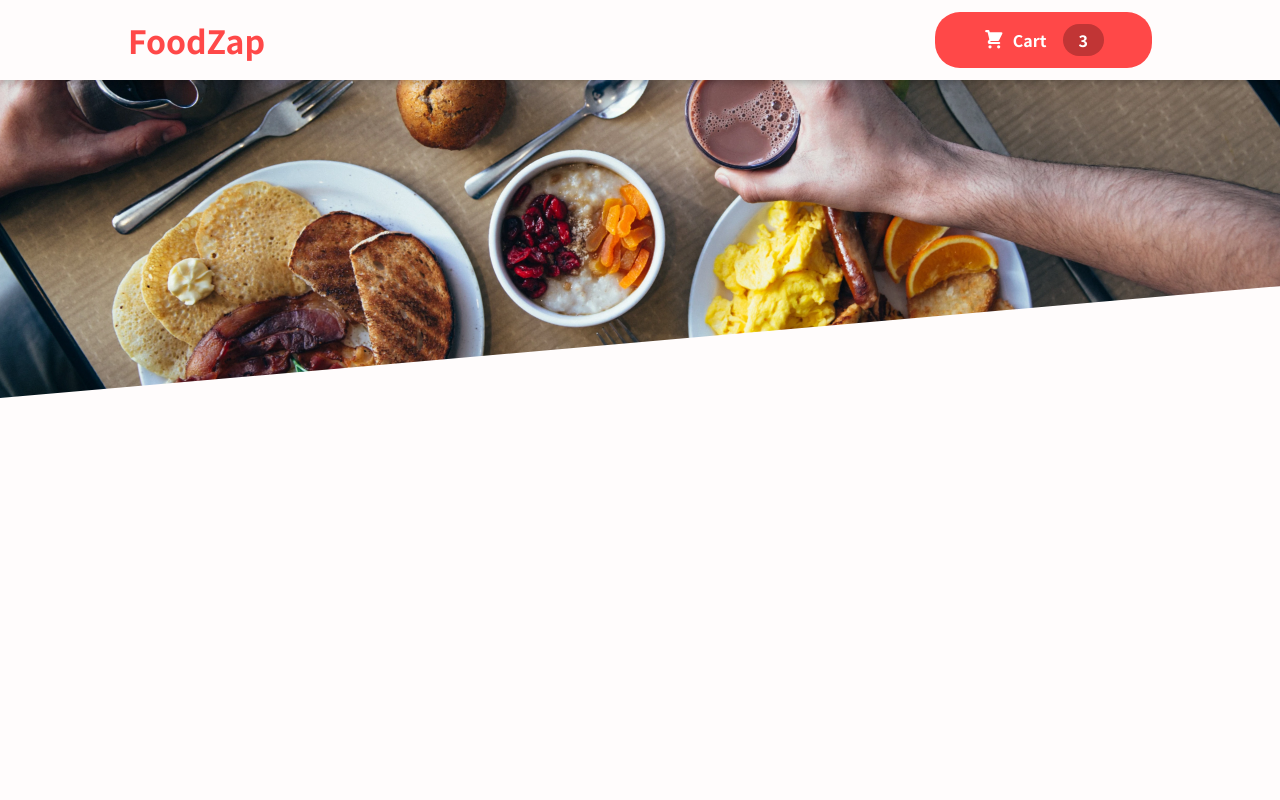
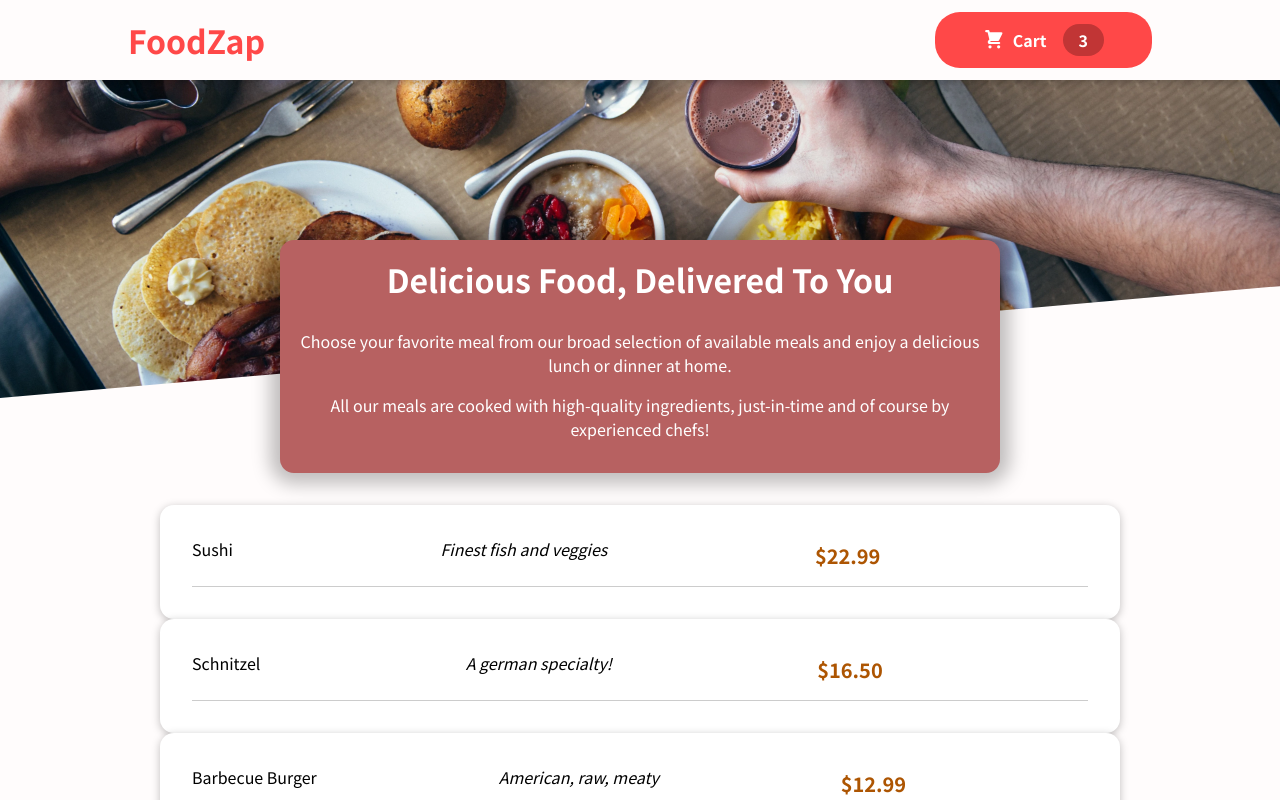
Before and after one commit to nandadevrmenon/FoodOrderReact, a React (Create React App) app: page / in a window 1280 px wide. Shown: the top 800 px of the page. Built offline with nearby package versions, Linux system fonts and the light colour scheme.

Commit message:
Add Meal Item componenet

```diff
--- a/src/App.js
+++ b/src/App.js
@@ -1,12 +1,13 @@
 import React,{Fragment} from "react";
 
 import Header from "./components/Layout/Header";
-
+import Meals from "./components/Meals/Meals"
 
 function App() {
   return (
     <Fragment>
       <Header></Header>
+      <Meals></Meals>
     </Fragment>
   );
 }
--- a/src/components/Meals/AvailableMeals.js
+++ b/src/components/Meals/AvailableMeals.js
@@ -0,0 +1,57 @@
+
+import classes from "./AvailableMeals.module.css"
+import Card from "../UI/Card"
+import MealItem from "./MealItem/MealItem";
+
+const DUMMY_MEALS = [
+  {
+    id: 'm1',
+    name: 'Sushi',
+    description: 'Finest fish and veggies',
+    price: 22.99,
+  },
+  {
+    id: 'm2',
+    name: 'Schnitzel',
+    description: 'A german specialty!',
+    price: 16.5,
+  },
+  {
+    id: 'm3',
+    name: 'Barbecue Burger',
+    description: 'American, raw, meaty',
+    price: 12.99,
+  },
+  {
+    id: 'm4',
+    name: 'Green Bowl',
+    description: 'Healthy...and green...',
+    price: 18.99,
+  },
+];
+
+
+const AvailableMeals = ()=>{
+
+  const mealsList= DUMMY_MEALS.map((meal)=>{
+    return (
+      <Card>
+        <MealItem
+          key={meal.id}
+          name={meal.name}
+          description={meal.description}
+          price={meal.price}/>
+      </Card>
+    )
+  });
+
+  return(
+    <section className={classes.meals}>
+      <ul>
+        {mealsList}
+      </ul>
+    </section>
+  )
+}
+
+export default AvailableMeals;
--- /dev/null
+++ b/src/components/Meals/MealItem/MealItem.js
@@ -0,0 +1,18 @@
+import classes from "./MealItem.module.css"
+
+
+const MealItem = (props)=>{
+
+  const price = `$${props.price.toFixed(2)}`;
+  return(
+    <li className={classes.meal}>
+      <div>{props.name}</div>
+      <div className={classes.description}>{props.description}</div>
+      <div className={classes.price}>{price}</div>
+      <div>
+      </div>
+    </li>
+  )
+};
+
+export default MealItem;
--- /dev/null
+++ b/src/components/Meals/MealItem/MealItem.module.css
@@ -0,0 +1,22 @@
+.meal {
+  display: flex;
+  justify-content: space-between;
+  margin: 1rem;
+  padding-bottom: 1rem;
+  border-bottom: 1px solid #ccc;
+}
+
+.meal h3 {
+  margin: 0 0 0.25rem 0;
+}
+
+.description {
+  font-style: italic;
+}
+
+.price {
+  margin-top: 0.25rem;
+  font-weight: bold;
+  color: #ad5502;
+  font-size: 1.25rem;
+}
--- a/src/components/Meals/Meals.js
+++ b/src/components/Meals/Meals.js
@@ -0,0 +1,16 @@
+import { Fragment } from "react"
+import AvailableMeals from "./AvailableMeals"
+import MealsSummary from "./MealsSummary"
+
+
+
+const Meals= ()=>{
+  return(
+    <Fragment>
+    <MealsSummary/>
+    <AvailableMeals/>
+    </Fragment>
+  )
+}
+
+export default Meals;
--- a/src/components/Meals/MealsSummary.module.css
+++ b/src/components/Meals/MealsSummary.module.css
@@ -5,8 +5,8 @@
   margin: auto;
   margin-top: -10rem;
   position: relative;
-  background-color: #383838;
-  color: white;
+  background-color: #b76161;
+  color: #ffffff;
   border-radius: 14px;
   padding: 1rem;
   box-shadow: 0 1px 18px 10px rgba(0, 0, 0, 0.25);
--- /dev/null
+++ b/src/components/UI/Card.js
@@ -0,0 +1,12 @@
+import classes from "./Card.module.css"
+
+const Card=(props)=>{
+  return (
+    <div className={classes.card}>
+      {props.children}
+    </div>
+  )
+}
+
+
+export default Card;
--- /dev/null
+++ b/src/components/UI/Card.module.css
@@ -0,0 +1,6 @@
+.card {
+  padding: 1rem;
+  box-shadow: 0 2px 8px rgba(0, 0, 0, 0.25);
+  border-radius: 14px;
+  background-color: white;
+}
```
Also changed, not shown: 2 other files (tests, documents, lock files or other folders).
